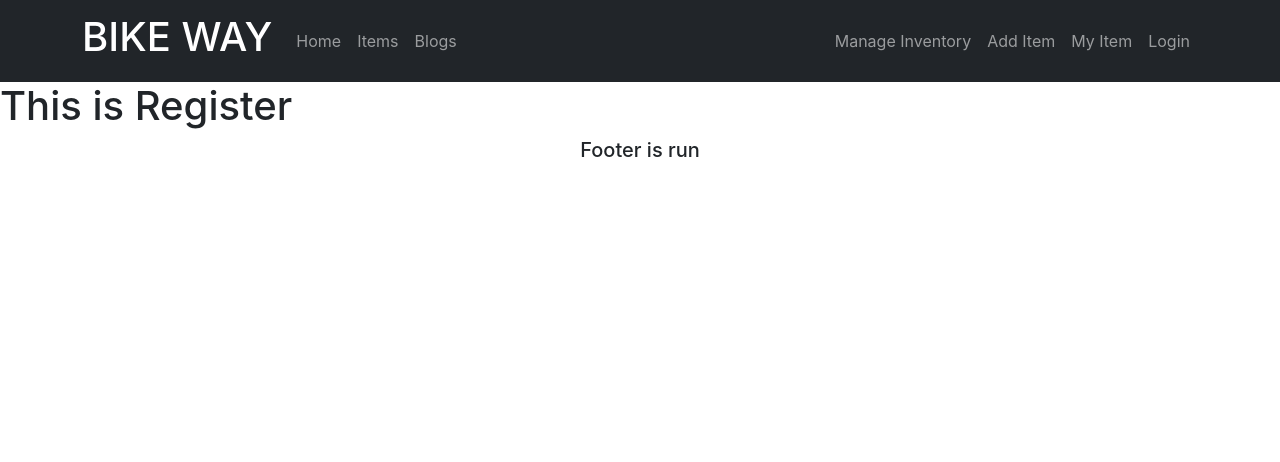
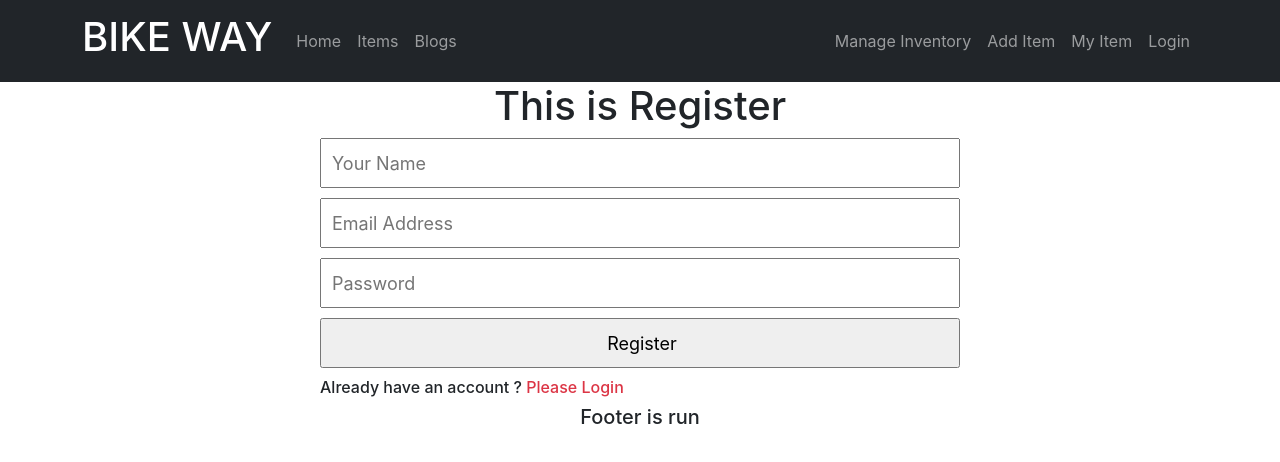
Before and after one commit to Waheedulislam/-warehouse-management-client-side, a React (Create React App) app: page /register in a window 1280 px wide. Shown: the top 462 px of the page. Built offline with nearby package versions, Linux system fonts and the light colour scheme.

Commit message:
register-from

```diff
--- /dev/null
+++ b/src/Components/Login/Register/Register.css
@@ -0,0 +1,13 @@
+.register-form {
+    margin: 0 auto;
+    width: 50%;
+}
+
+.register-form input {
+    display: block;
+    width: 100%;
+    height: 50px;
+    padding-left: 10px;
+    font-size: 18px;
+    margin-bottom: 10px;
+}
--- a/src/Components/Login/Register/Register.js
+++ b/src/Components/Login/Register/Register.js
@@ -1,10 +1,29 @@
-import React from 'react';
+import { Link, useNavigate } from 'react-router-dom';
+import './Register.css'
+const Register = () => {
+    const navigate = useNavigate();
 
-const Register = () => {
+    const navigateLogin = () => {
+        navigate('/login')
+    };
+
+
+    const handleRegister = event => {
+        event.preventDefault();
+    }
+
     return (
-        <div>
-            <h1>This is Register</h1>
+        <div className='register-form'>
+            <h1 className='text-center'>This is Register</h1>
+            <from onSubmit={handleRegister}>
+                <input type="text" name="name" id="" placeholder='Your Name' required />
+                <input type="email" name="email" id="" placeholder='Email Address' required />
+                <input type="password" name="password" id="" placeholder='Password' required />
+                <input type="submit" value="Register" />
+            </from>
+            <h6>Already have an account ? <Link to='/login' className='text-danger pe-auto  text-decoration-none' onClick={navigateLogin}>Please Login</Link></h6>
         </div>
+
     );
 };
 
```
